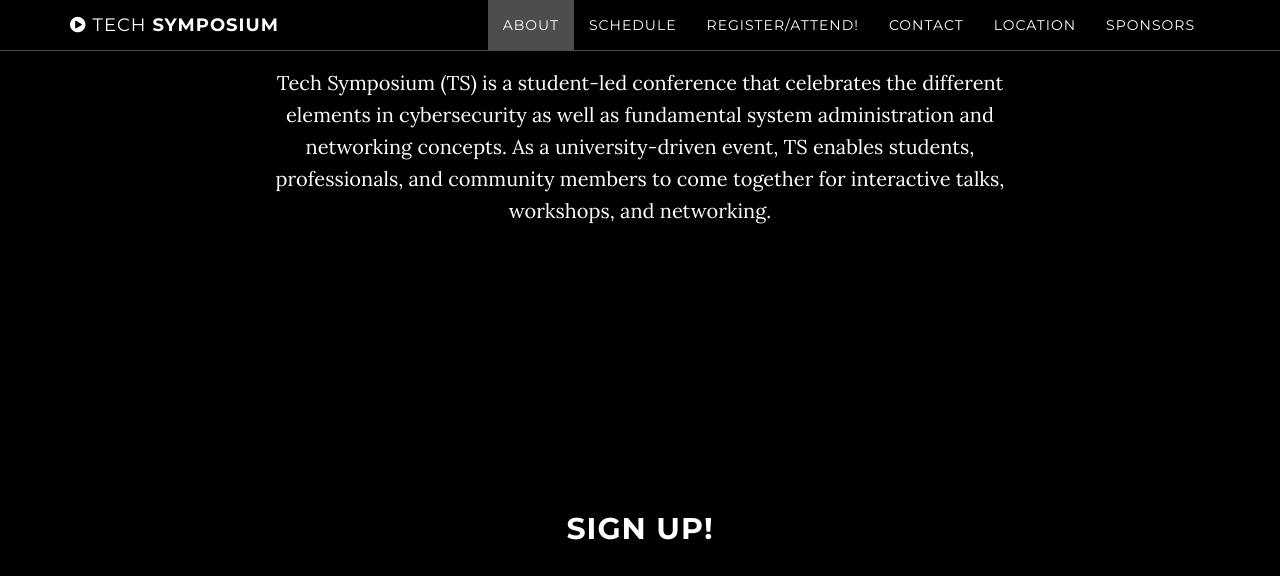
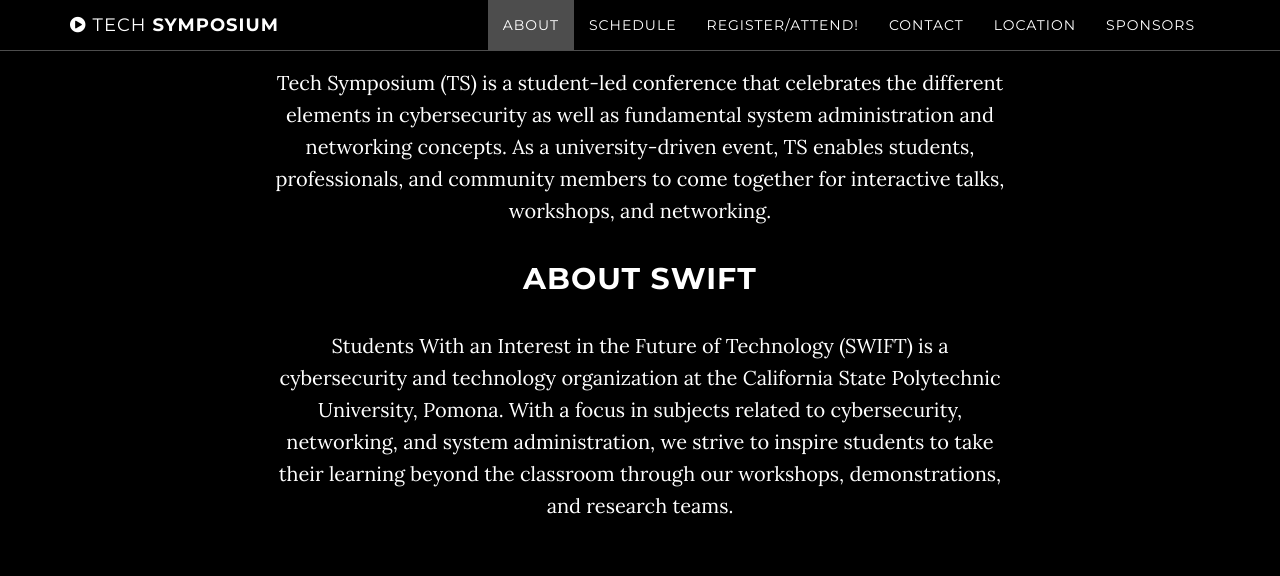
Before and after one commit to CalPolySWIFT/techsymposium-website, a Jekyll site: the page built from index.html, in a window 1280 px wide and 900 px high, scrolled down 1151 px, cut to the strip 0-576 px from the top of the window. Built offline with Jekyll 4.4.1, drawn with Linux system fonts in a browser that asks for light colours.

Commit message:
Added About SWIFT

```diff
--- a/index.html
+++ b/index.html
@@ -58,6 +58,18 @@
                 system administration and networking concepts. As a university-driven
                 event, TS enables students, professionals, and community members to
                 come together for interactive talks, workshops, and networking.</p>
+
+        </div>
+    </div>
+    <div class="row">
+        <div class="col-lg-8 col-lg-offset-2">
+            <h2>About SWIFT</h2>
+
+            <p>Students With an Interest in the Future of Technology (SWIFT) is a cybersecurity
+                and technology organization at the California State Polytechnic University, Pomona.
+                With a focus in subjects related to cybersecurity, networking, and system administration,
+                we strive to inspire students to take their learning beyond the classroom through our
+                workshops, demonstrations, and research teams.</p>
 
         </div>
     </div>
```
